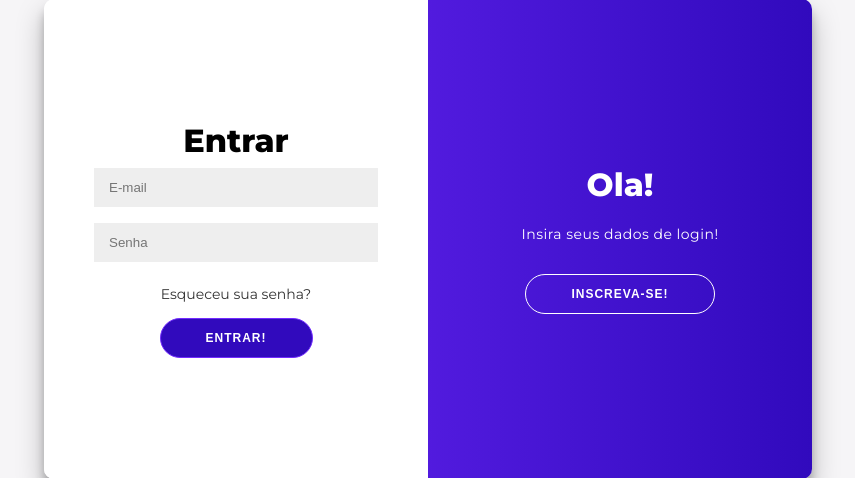
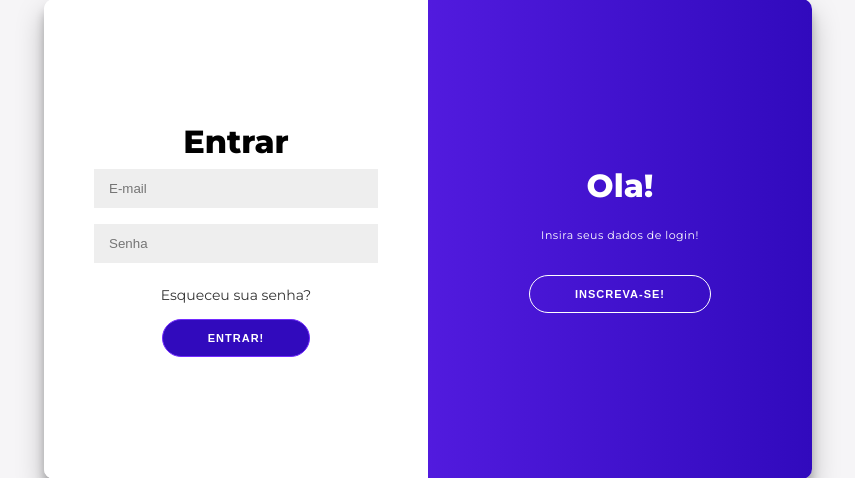
Before and after one commit to marcotulionasc/signin-signup, a PHP site: page / in a window 1280 px wide. Shown: the part 141-619 px from the top of the page, without its empty margins (212-1067 px from the left). Run offline with PHP 8.4, Linux system fonts and the light colour scheme.

Commit message:
diminuindo aos poucos

```diff
--- a/style.css
+++ b/style.css
@@ -25,7 +25,7 @@ h2 {
 }
 
 p {
-	font-size: 14px;
+	font-size: 11px;
 	font-weight: 100;
 	line-height: 20px;
 	letter-spacing: 0.5px;
@@ -33,7 +33,7 @@ p {
 }
 
 span {
-	font-size: 12px;
+	font-size: 11px;
 }
 
 a {
@@ -48,7 +48,7 @@ button {
 	border: 1px solid #722bff;
 	background-color: #310abd;
 	color: #ffffff;
-	font-size: 12px;
+	font-size: 11px;
 	font-weight: bold;
 	padding: 12px 45px;
 	letter-spacing: 1px;
```
